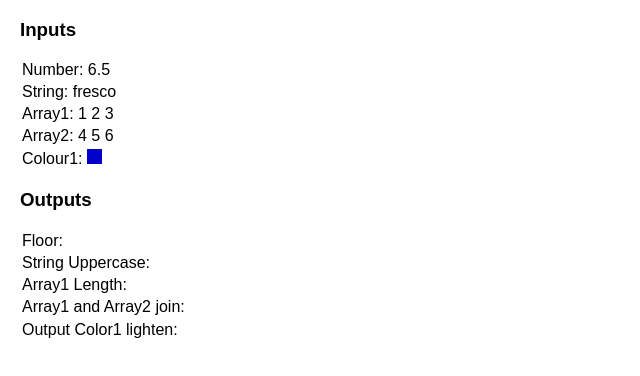
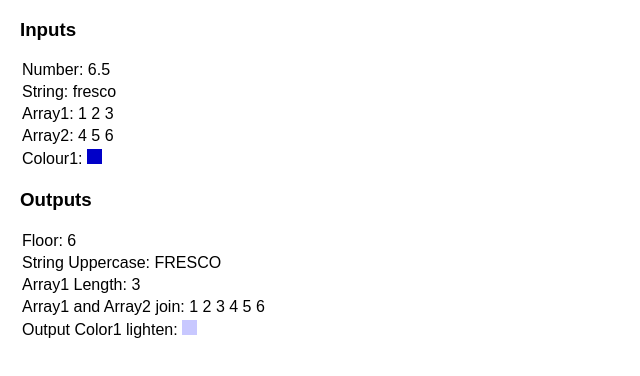
Before and after one commit to AngelBFdev/sass-course, a plain HTML site: page 07-Functions/index.html in a window 1280 px wide. Shown: the whole page, without its empty margins (0-640 px from the left). Drawn offline with Linux system fonts and the light colour scheme.

Commit message:
Exercise with string and numeric functions

```diff
--- a/07-Functions/scss/styles.scss
+++ b/07-Functions/scss/styles.scss
@@ -1,13 +1,20 @@
+// define output values
+// call floor function on input-number
+// convert input-string to uppercase
+// calculate length of array1
+// join array 1 and array 2
+// lighten color1 by 50%
+
 $input-number: 6.5;
 $input-string: "fresco";
 $input-array1: 1 2 3;
 $input-array2: 4 5 6;
 $input-color1: rgb(0, 0, 200);
-$output-number-floor: "";
-$output-string-upper: "";
-$output-array1-length: "";
-$output-arrayjoin: "";
-$output-color1-lighten: "";
+$output-number-floor: floor($input-number);
+$output-string-upper: to-upper-case($input-string);
+$output-array1-length: length($input-array1);
+$output-arrayjoin: join($input-array1, $input-array2, auto );
+$output-color1-lighten: lighten($input-color1,50%);
 
 // required styles for input/output
 
```
Also changed, not shown: 07-Functions/css/styles.css, 1 other file.
